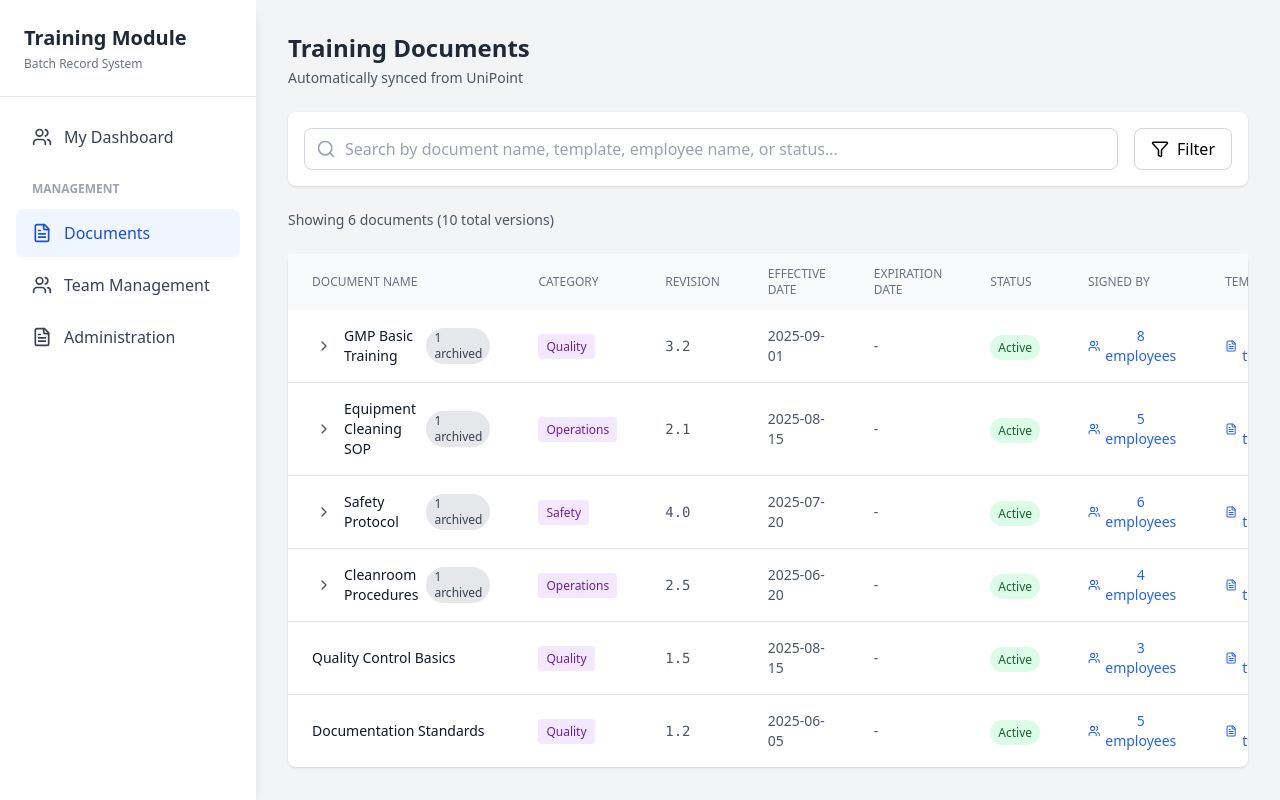
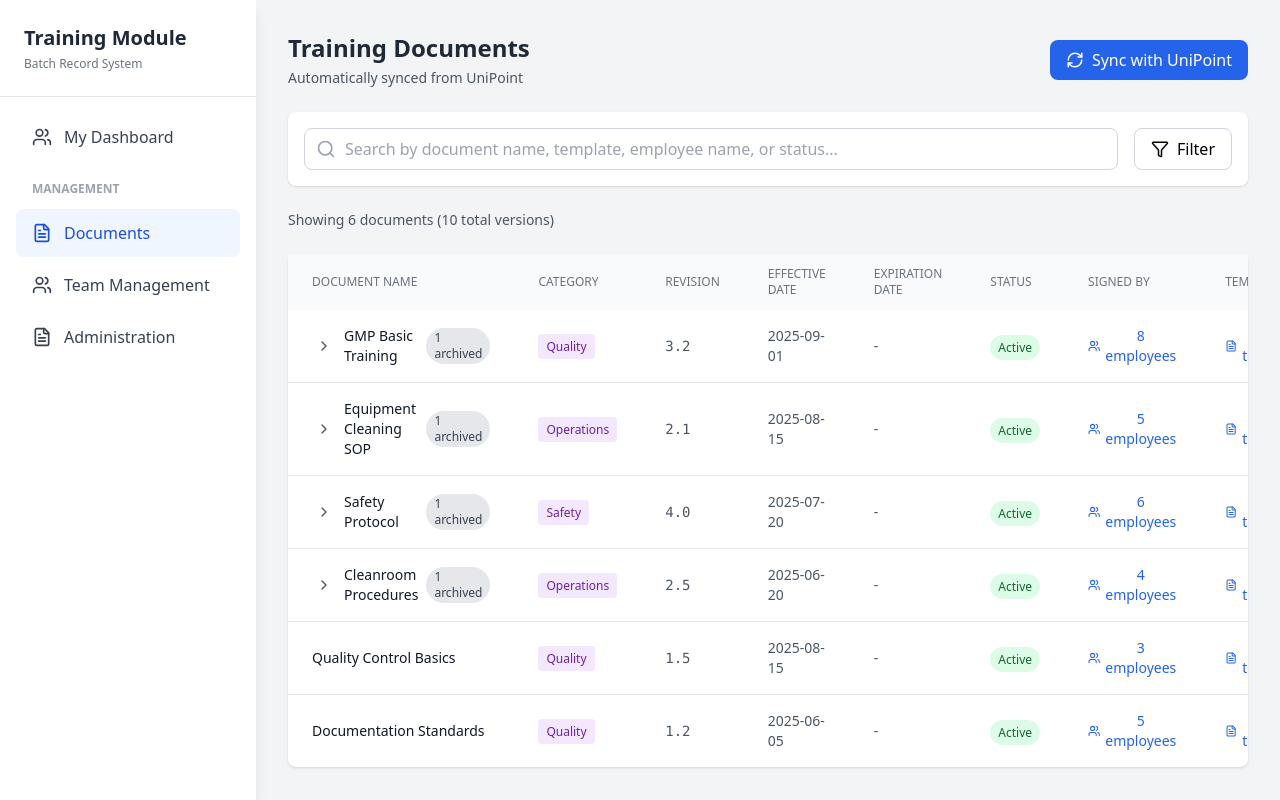
Before and after one commit to Ai5678/training-module-app, a React (Create React App) app: page / in a window 1280 px wide. Both pictures are taken after a click on the button "Documents". Built offline with nearby package versions, Linux system fonts and the light colour scheme.

Commit message:
add sync button

```diff
--- a/src/components/pages/TrainingDocumentsList.js
+++ b/src/components/pages/TrainingDocumentsList.js
@@ -1,5 +1,5 @@
 import React, { useState, useMemo } from 'react';
-import { Search, Filter, Eye, Edit, X, FileText, Users, CheckCircle, Archive, Save, Upload, ChevronDown, ChevronRight } from 'lucide-react';
+import { Search, Filter, Eye, Edit, X, FileText, Users, CheckCircle, Archive, Save, Upload, ChevronDown, ChevronRight, RefreshCw } from 'lucide-react';
 import { trainingDocs, employeeSignatures } from '../../data/sampleData';
 
 const TrainingDocumentsList = () => {
@@ -13,6 +13,8 @@ const TrainingDocumentsList = () => {
   const [showEditModal, setShowEditModal] = useState(false);
   const [editingDoc, setEditingDoc] = useState(null);
   const [expandedDocs, setExpandedDocs] = useState({});
+  const [isSyncing, setIsSyncing] = useState(false);
+  const [lastSyncTime, setLastSyncTime] = useState(null);
 
   // Group documents by name with active first, then archived
   const groupedDocs = useMemo(() => {
@@ -136,13 +138,68 @@ const TrainingDocumentsList = () => {
     });
   };
 
+  const handleSyncWithUniPoint = async () => {
+    setIsSyncing(true);
+    try {
+      // Simulate API call to UniPoint
+      await new Promise(resolve => setTimeout(resolve, 2000));
+
+      // Update last sync time
+      setLastSyncTime(new Date());
+
+      // TODO: Implement actual UniPoint sync API call
+      console.log('Syncing with UniPoint...');
+
+      // In a real implementation, you would:
+      // 1. Call API to fetch latest documents from UniPoint
+      // 2. Update the trainingDocs state/data
+      // 3. Show success notification
+    } catch (error) {
+      console.error('Sync failed:', error);
+      // TODO: Show error notification
+    } finally {
+      setIsSyncing(false);
+    }
+  };
+
+  const formatLastSyncTime = () => {
+    if (!lastSyncTime) return 'Never';
+
+    const now = new Date();
+    const diff = Math.floor((now - lastSyncTime) / 1000); // seconds
+
+    if (diff < 60) return 'Just now';
+    if (diff < 3600) return `${Math.floor(diff / 60)} minutes ago`;
+    if (diff < 86400) return `${Math.floor(diff / 3600)} hours ago`;
+    return lastSyncTime.toLocaleDateString();
+  };
+
   return (
     <div className="space-y-6">
       <div className="flex justify-between items-center">
         <div>
           <h1 className="text-2xl font-bold text-gray-800">Training Documents</h1>
-          <p className="text-sm text-gray-600 mt-1">Automatically synced from UniPoint</p>
+          <p className="text-sm text-gray-600 mt-1">
+            Automatically synced from UniPoint
+            {lastSyncTime && (
+              <span className="ml-2 text-gray-500">
+                • Last synced: {formatLastSyncTime()}
+              </span>
+            )}
+          </p>
         </div>
+        <button
+          onClick={handleSyncWithUniPoint}
+          disabled={isSyncing}
+          className={`px-4 py-2 rounded-lg flex items-center gap-2 transition-colors ${
+            isSyncing
+              ? 'bg-gray-400 text-white cursor-not-allowed'
+              : 'bg-blue-600 text-white hover:bg-blue-700'
+          }`}
+        >
+          <RefreshCw size={18} className={isSyncing ? 'animate-spin' : ''} />
+          {isSyncing ? 'Syncing...' : 'Sync with UniPoint'}
+        </button>
       </div>
 
       {/* Search and Filter */}
```
